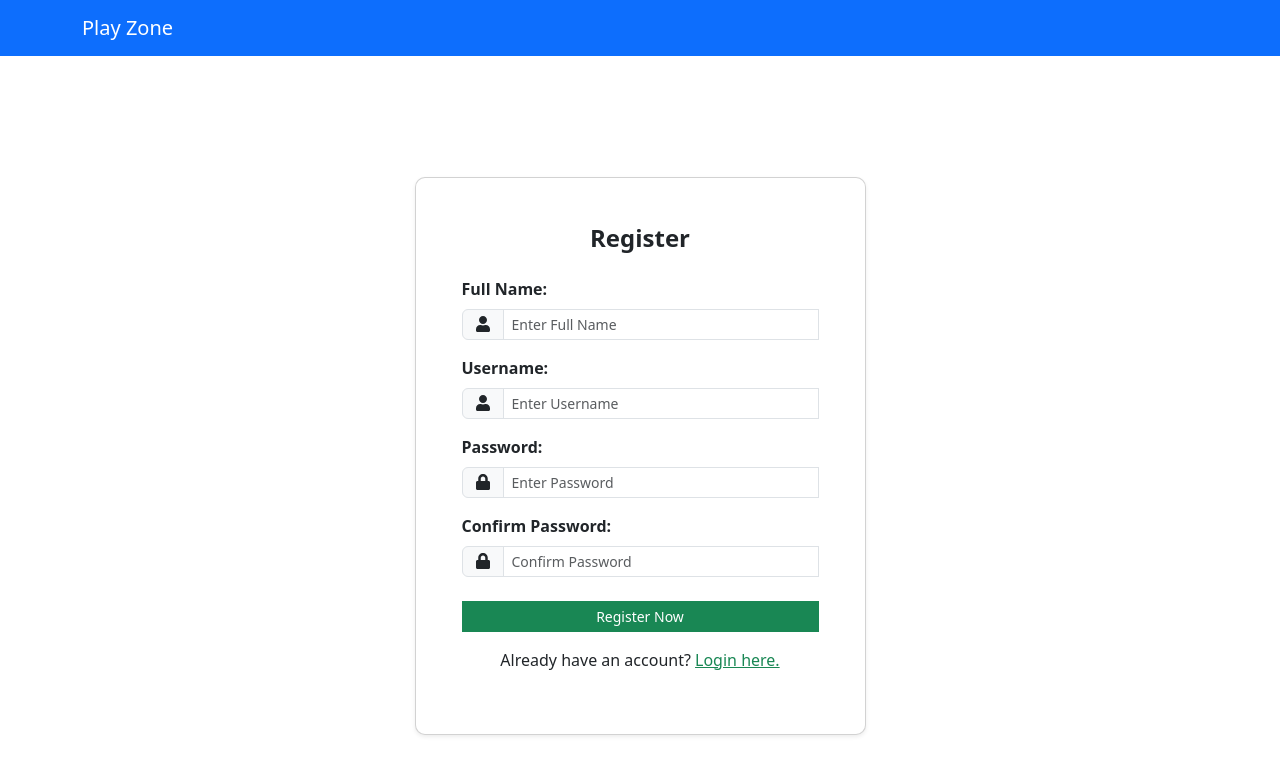
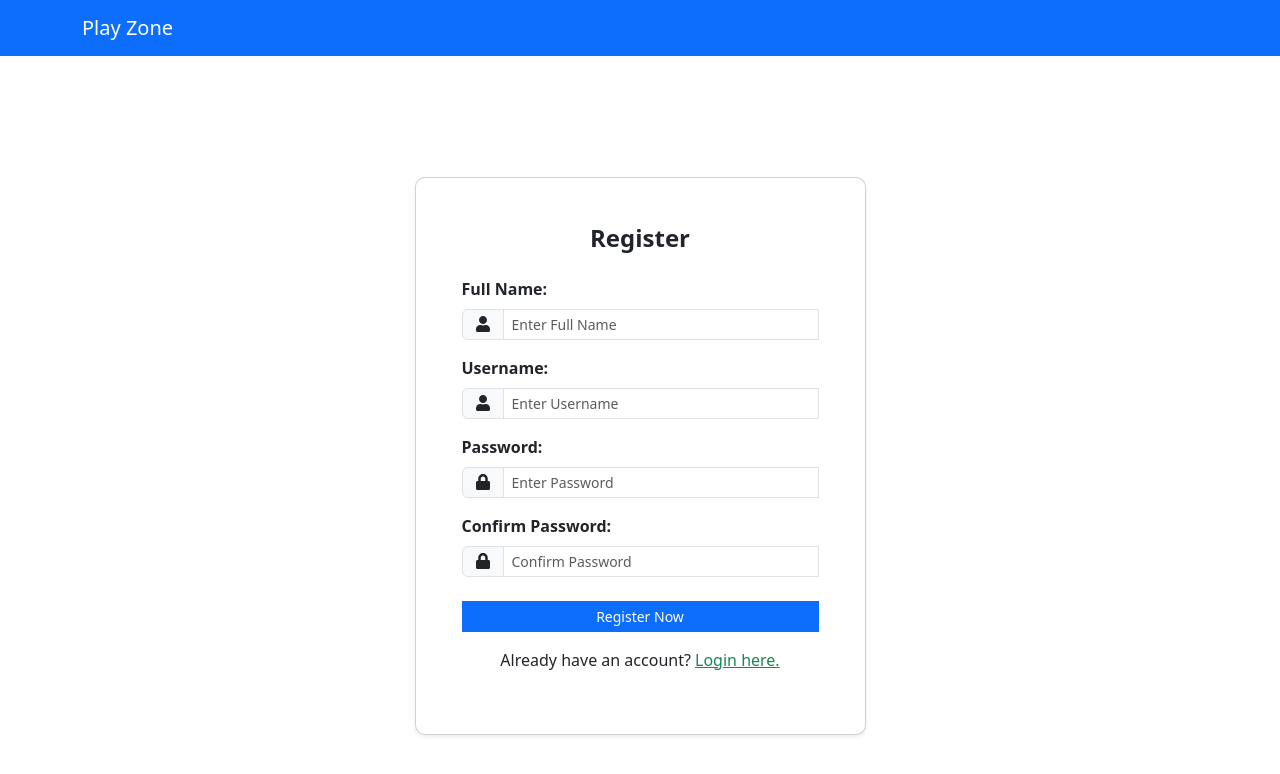
Before and after one commit to ipreferlee/frontend, a React (Vite) app: page /register in a window 1280 px wide. Shown: the top 774 px of the page. Built offline with nearby package versions, Linux system fonts and the light colour scheme.

Commit message:
Update Register.jsx

```diff
--- a/src/Register.jsx
+++ b/src/Register.jsx
@@ -151,7 +151,7 @@ function Register() {
                   {error && <p className="text-danger mb-3">{error}</p>}
 
                   <Button
-                    variant="success"
+                    variant="primary"
                     className="w-100 btn btn-flat rounded-0"
                     size="sm"
                     type="submit"
```
